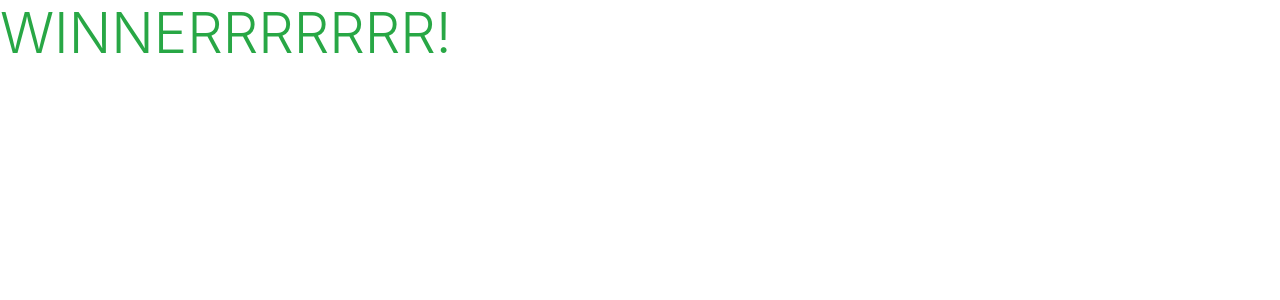
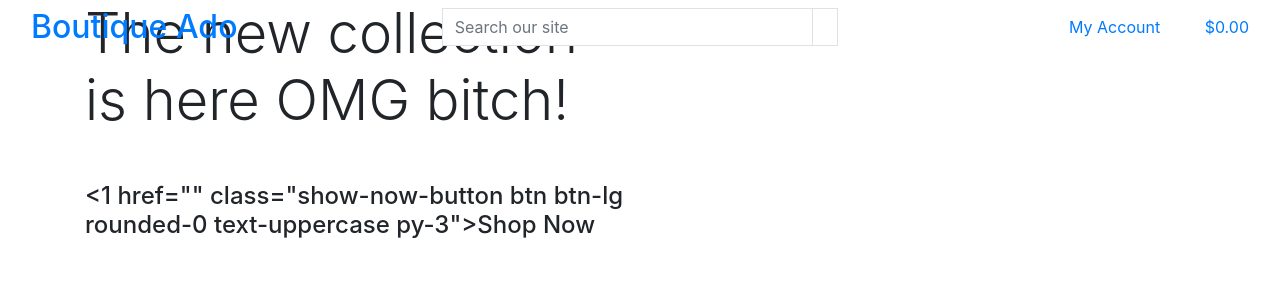
Before and after one commit to liamthetate/ado-project, a Django app: page / in a window 1280 px wide. Shown: the top 300 px of the page. Run offline with Django 3.2, Linux system fonts and the light colour scheme; some libraries are stand-ins or nearby versions.

Commit message:
lots of html shite

```diff
--- a/home/templates/home/index.html
+++ b/home/templates/home/index.html
@@ -1,6 +1,27 @@
 {% extends "base.html" %}
 {% load static %}
 
+{% block page_header %}
+    <div class="container header-container">
+        <div class="row">
+            <div class="col"></div>
+        </div>
+    </div>
+{% endblock %}
+
 {% block content %}
-<h1 class="display-4 text-success">WINNERRRRRRR!</h1>
+    <div class="container h-100"> <!-- h-100 expands content to always be 100% the height-->
+        <div class="row h-100">
+            <div class="col-7 col-md-6 my-auto"><!-- my-auto centers the content -->
+                <h1 class="display-4 logo-font text-black">
+                    The new collection is here OMG bitch!
+                </h1>
+                <div class="my-5"> <!-- margin -->
+                    <h4>
+                        <1 href="" class="show-now-button btn btn-lg rounded-0 text-uppercase py-3">Shop Now</a>
+                    </h4>
+                </div>
+            </div>
+        </div>
+    </div>
 {% endblock %}
--- a/templates/base.html
+++ b/templates/base.html
@@ -37,7 +37,70 @@
   </head>
   <body>
 
-    <header class="container-fluid fixed-top"></header>
+    <header class="container-fluid fixed-top">
+      <div class="row">
+        <div class="col-12 col-lg-4 my-auto py-1 py-lg-0 text-center text-lg-left">
+          <a href="{% url 'home' %}" class="nav-link main-logo-link">
+            <h2 class="logo-font text-black my-0">Boutique Ado</h2>
+          </a>
+        </div>
+
+        <div class="col-12 col-lg-4 my-auto py-1 py-lg-0">
+            <form method="GET" action="{% url 'products' %}">
+              <div class="input-group w-100">
+                  <input class="form-control border border-black rounded-0" type="text" name="q" placeholder="Search our site">
+                  <div class="input-group-append">
+                      <button class="form-control btn btn-black border border-black rounded-0" type="submit">
+                          <span class="icon">
+                              <i class="fas fa-search"></i>
+                          </span>
+                      </button>
+                  </div>
+              </div>
+           </form>
+        </div>
+
+        <div class="col-12 col-lg-4 my-auto py-1 py-lg-0">
+          <ul class="list-inline list-unstyled text-center text-lg-right my-0">
+            <li class="list-inline-item dropdown">
+              <a class="text-black nav-link" href="#" id="user-options" data-toggle="dropdown" aria-haspopup="true" aria-expanded="false">
+                <div class="text-center">
+                    <div><i class="fas fa-user fa-lg"></i></div>
+                    <p class="my-0">My Account</p>
+                </div>
+              </a>
+              <div class="dropdown-menu border-0" aria-labelledby="user-options">
+                {% if request.user.is_authenticated %}
+                    {% if request.user.is_superuser %}
+                        <a href="{% url 'add_product' %}" class="dropdown-item">Product Management</a>
+                    {% endif %}
+                    <a href="{% url 'profile' %}" class="dropdown-item">My Profile</a>
+                    <a href="{% url 'account_logout' %}" class="dropdown-item">Logout</a>
+                {% else %}
+                    <a href="{% url 'account_signup' %}" class="dropdown-item">Register</a>
+                    <a href="{% url 'account_login' %}" class="dropdown-item">Login</a>
+                {% endif %}
+              </div>
+            </li>
+            <li class="list-inline-item">
+              <a class="{% if grand_total %}text-info font-weight-bold{% else %}text-black{% endif %} nav-link" href="{% url 'view_bag' %}">
+                <div class="text-center">
+                    <div><i class="fas fa-shopping-bag fa-lg"></i></div>
+                    <p class="my-0">
+                        {% if grand_total %}
+                            ${{ grand_total|floatformat:2 }}
+                        {% else %}
+                            $0.00
+                        {% endif %}
+                    </p>
+                </div>
+              </a>
+            </li>
+          </ul>
+        </div>
+
+      </div>
+    </header>
 
     {% if messages %}
         <div class="message-container"></div>
```
